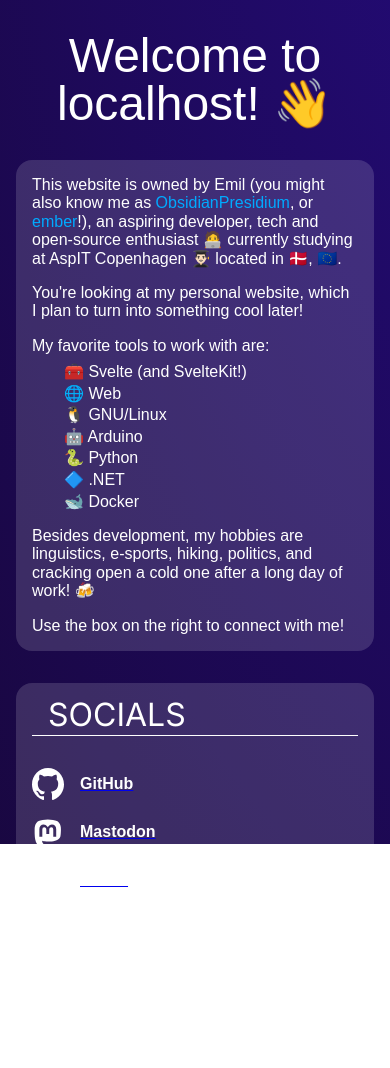
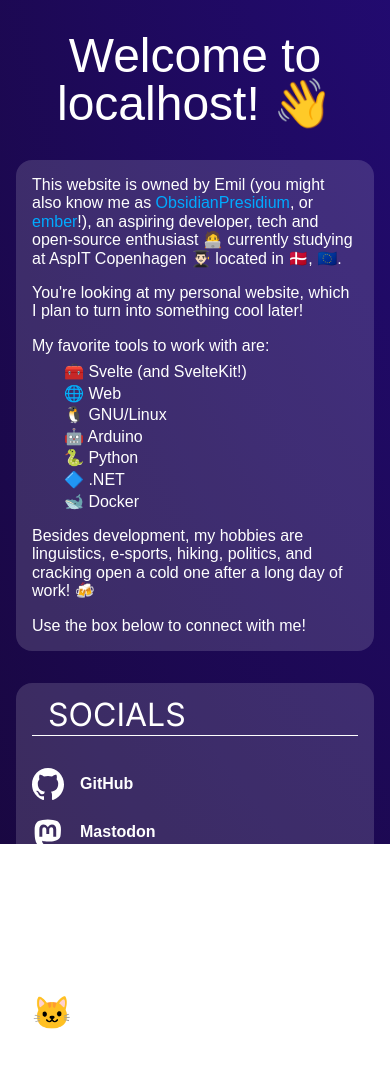
Before and after one commit to ObsidianPresidium/skejs.eu-v2, a SvelteKit app: page / in a window 390 px wide. Shown: the top 1068 px of the page. Before the commit the page ends 944 px from the top, so only its background shows below. Built offline with nearby package versions, Linux system fonts and the light colour scheme; a web font is replaced by a local one.

Commit message:
add friends of skejs, remove steam

```diff
--- a/src/lib/Social.svelte
+++ b/src/lib/Social.svelte
@@ -8,13 +8,19 @@
         margin-bottom: 1rem;
     }
 
-    div:hover img {
+    div:hover img, div:hover .icon {
         animation: bounce 300ms;
     }
 
-    img {
+    img, .icon {
         width: 2rem;
         height: 2rem;
+        font-size: 2rem;
+    }
+
+    a, a:link, a:visited, a:active {
+        color: white;
+        text-decoration: none;
     }
 
     p {
@@ -36,12 +42,17 @@
 </style>
 
 <script lang="ts">
-    let { image, text, link } = $props();
+    let { image = "", text, link, emoji = "" } = $props();
 </script>
 
 <a href={link}>
     <div>
-        <img src="/socials/{image}" alt="{text}">
+        {#if image}
+            <img src="/socials/{image}" alt="{text}">
+        {/if}
+        {#if emoji}
+            <span class="icon">{emoji}</span>
+        {/if}
         <p>{text}</p>
     </div>
 </a>
--- a/src/routes/+page.svelte
+++ b/src/routes/+page.svelte
@@ -212,6 +212,14 @@
     import { onMount } from "svelte";
 
     let siteName = $state("my website");
+    let socialsBoxRelativePosition = $state("on the right");
+    const getSocialsBoxRelativePosition = () => {
+        if (window.innerWidth < 928) {
+            return "below";
+        } else {
+            return "on the right";
+        }
+    };
     // TODO: fix the animation!
     // let hand: HTMLSpanElement;
     // let particles: HTMLSpanElement;
@@ -235,6 +243,8 @@
     onMount(() => {
         siteName = window.location.hostname;
         document.title = siteName.substring(0, 1).toUpperCase() + siteName.substring(1);
+        socialsBoxRelativePosition = getSocialsBoxRelativePosition()
+        window.addEventListener("resize", () => socialsBoxRelativePosition = getSocialsBoxRelativePosition());
     });
 </script>
 
@@ -258,14 +268,19 @@
                 <li>🐋 Docker</li>
             </ul>
             <p>Besides development, my hobbies are linguistics, e-sports, hiking, politics, and cracking open a cold one after a long day of work! 🍻<p>
-            <p>Use the box on the right to connect with me!</p>
+            <p>Use the box {socialsBoxRelativePosition} to connect with me!</p>
         </div>
         <div class="socials-box item">
             <h2>Socials</h2>
             <div class="socials">
                 <Social image="github.svg" text="GitHub" link="https://github.com/ObsidianPresidium" />
                 <Social image="mastodon.svg" text="Mastodon" link="https://mastodon.nu/@obbyluckyy" />
-                <Social image="steam.svg" text="Steam" link="https://steamcommunity.com/id/SSBhbSBpbiB5b3VyIHdhbGxzLg/" />
+            </div>
+        </div>
+        <div class="friends-box item">
+            <h2>Friends of skejs</h2>
+            <div class="friends">
+                <Social emoji="🐱" text="bambah.eu" link="https://bambah.eu" />
             </div>
         </div>
     </div>
```
